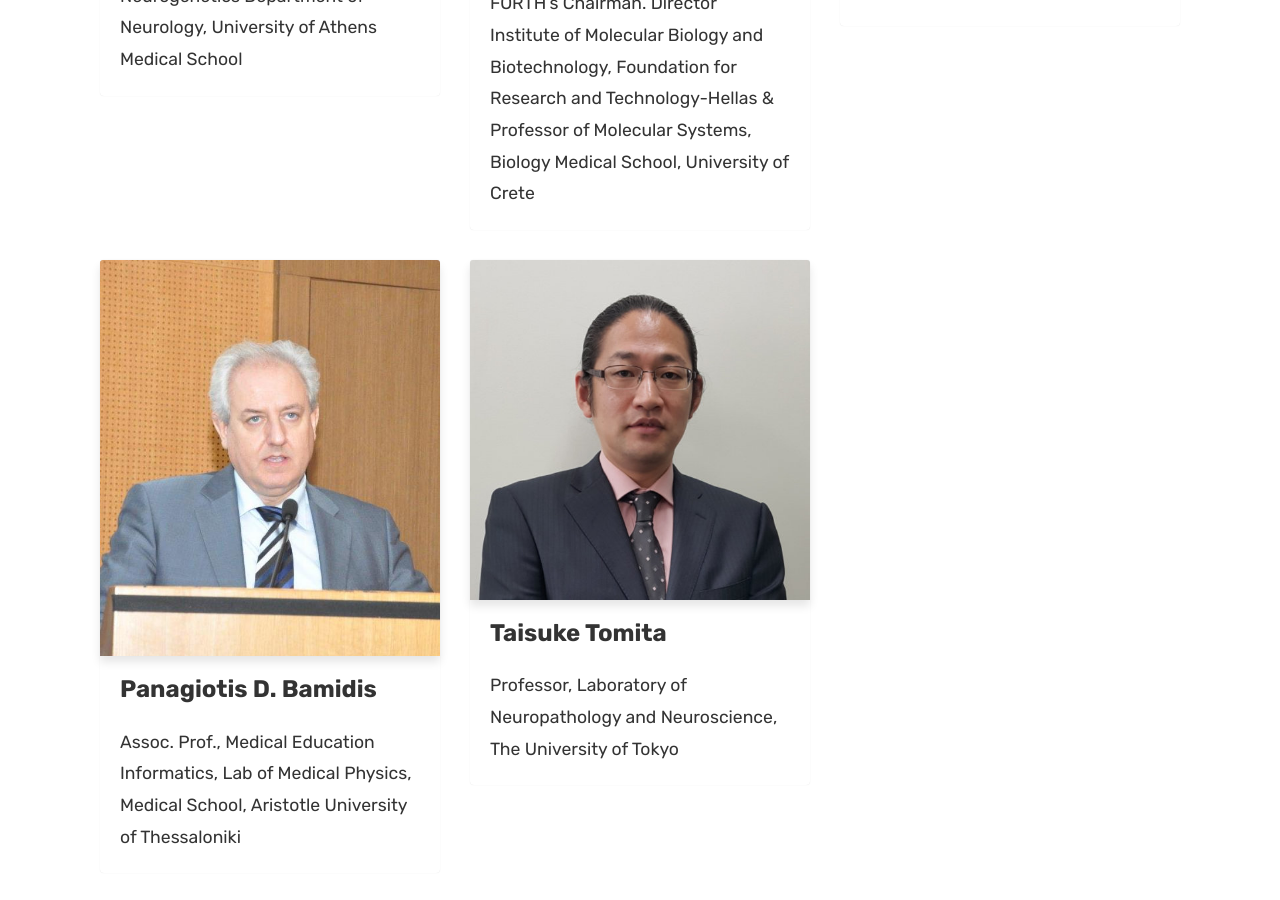
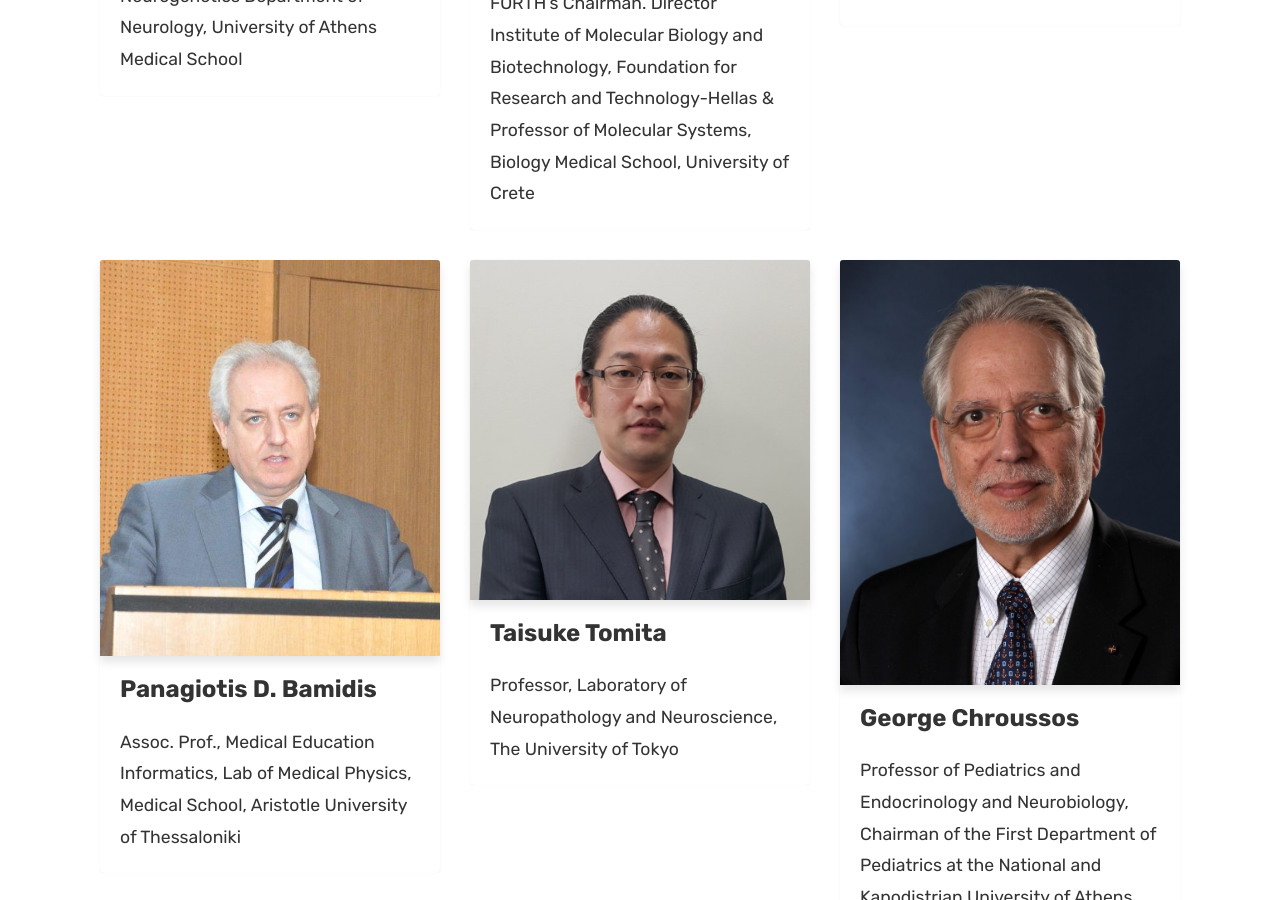
Before and after one commit to Covide-1797/genedis, a Jekyll site: the page built from pages/invited-speakers-and-keynote.html, in a window 1280 px wide and 900 px high, scrolled down 2845 px. Built offline with Jekyll 4.4.1, drawn with Linux system fonts in a browser that asks for light colours.

Commit message:
Update invited-speakers-and-keynote.html

```diff
--- a/pages/invited-speakers-and-keynote.html
+++ b/pages/invited-speakers-and-keynote.html
@@ -151,7 +151,7 @@
                 </div>
             </div>
         </div>
-        <div class="col-md-4"></div>
+        <div class="col-md-4">
             <div class="card">
                 <img class="card-img-top" src="{{ site.baseurl }}/assets/images/invited-speakers/George-Chroussos.jpg" alt="George-Chroussos-image">
                 <div class="card-block">
```
